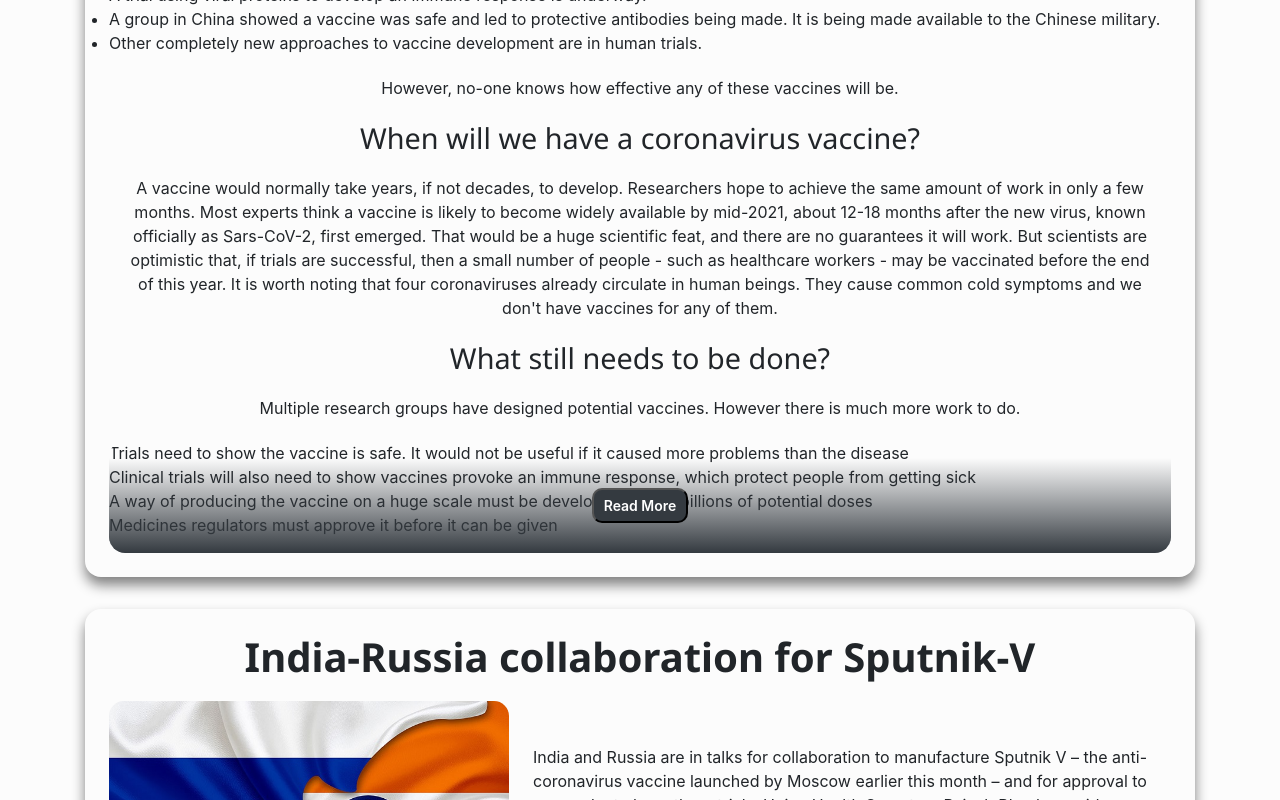
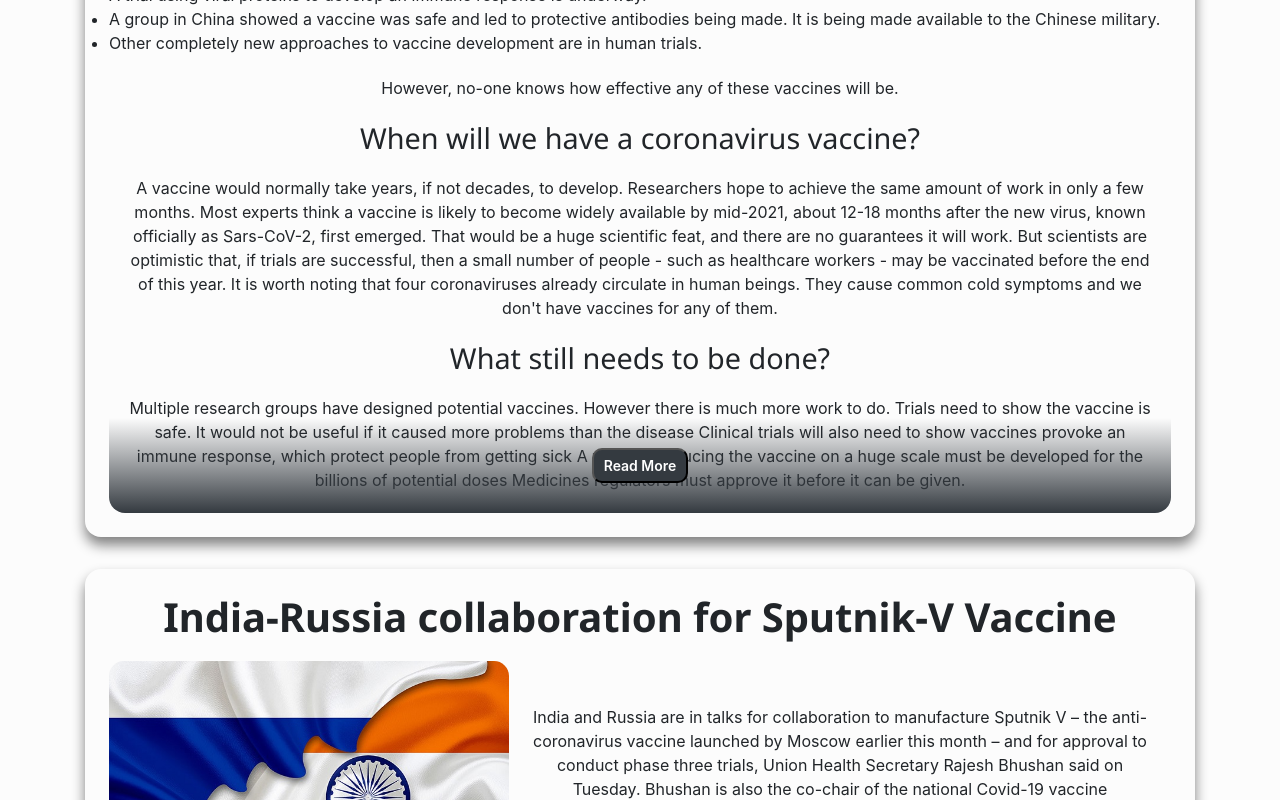
Before and after one commit to astromanish/corona-care, a React (Create React App) app: page /hope in a window 1280 px wide. Shown: the part 2000-2800 px from the top of the page. Built offline with nearby package versions, Linux system fonts and the light colour scheme.

Commit message:
final touch to hope and bored

```diff
--- a/src/components/DiscussionForum/ask-question.js
+++ b/src/components/DiscussionForum/ask-question.js
@@ -42,7 +42,7 @@ const AskQuestion = () => {
           <Form.Group>
             <Form.Control ref={quesRef}
               value={question} as="textarea" rows="3"
-              placeholder="Enter your question/experience"
+              placeholder="Enter question/experience you want to ask/share"
               onChange={(e) => setQuestion(e.target.value)} />
           </Form.Group>
           <Form.Group>
--- a/src/components/DiscussionForum/question.js
+++ b/src/components/DiscussionForum/question.js
@@ -102,7 +102,7 @@ const Question = (props) => {
                   pathname: `/discussion-forum/${props.ques._id}/answers`,
                   state: props.ques,
                 }}
-              >  14 Answers </Link></span>
+              >  Replies </Link></span>
             </div>
             {/* <div className="d-upvotes">
               <span>13 Upvotes </span>
--- a/src/components/bored.js
+++ b/src/components/bored.js
@@ -1,6 +1,6 @@
 import React from 'react'
 
-import kidsPlaying from "./img/kidsplaying.png";
+import kidsPlaying from "./img/kidsplaying1.png";
 import skills from "./img/skills.jpg";
 import games from './img/games.jpg';
 import selfCare from './img/selfcare.png';
@@ -100,11 +100,6 @@ const Bored = () => {
         self-isolation worthwhile.
       </p>
     </div>
-
-
-    <h3 className="sub-heading">
-      Here are a few ideas to help you get started.
-    </h3>
     <h2 className="heading">
       New Language.
     </h2>
@@ -248,7 +243,7 @@ const Bored = () => {
     <div className="imgbox">
       <img src={warriors} alt=""/>
     <p>
-      Given site https://covidwarriors.gov.in/ not working
+      Right now, our healthcare workers are on the frontlines of battling the novel coronavirus disease (COVID-19) that’s spreading rapidly throughout our city, state and nation. They are putting themselves in the path of this virus — in Chicago and around the world — in this unprecedented crisis. Our doctors, nurses, technicians, transporters, EMTs, pharmacists and everyone who supports patient care are rising to the occasion and caring for our most vulnerable populations.
     </p>
     </div>
 
--- a/src/components/header.js
+++ b/src/components/header.js
@@ -15,8 +15,8 @@ const Header = () => {
       <Navbar.Collapse id="responsive-navbar-nav">
         <Nav>
           <Nav.Link href={`/community-forum`}>Community Forum</Nav.Link>
-          <Nav.Link href={`/hope`}>Information</Nav.Link>
-          <Nav.Link href={`/bored`}>Bored?</Nav.Link>
+          <Nav.Link href={`/hope`}>Corona Essentials</Nav.Link>
+          <Nav.Link href={`/bored`}>Avoid Boredom</Nav.Link>
         </Nav>
         <Nav className="mr-auto">
           <NavDropdown
--- a/src/components/hope.js
+++ b/src/components/hope.js
@@ -79,20 +79,18 @@ const Hope = () => {
       But scientists are optimistic that, if trials are successful, then a small number of people - such as healthcare workers - may be vaccinated before the end of this year.
       It is worth noting that four coronaviruses already circulate in human beings. They cause common cold symptoms and we don't have vaccines for any of them.</p>
     <h2 className="heading">What still needs to be done?</h2>
-    <p>Multiple research groups have designed potential vaccines. However there is much more work to do.
+
+    <div className="sidebar-box">
+      <p>Multiple research groups have designed potential vaccines. However there is much more work to do.
+        Trials need to show the vaccine is safe. It would not be useful if it caused more problems than the disease
+      Clinical trials will also need to show vaccines provoke an immune response, which protect people from getting sick
+      A way of producing the vaccine on a huge scale must be developed for the billions of potential doses
+      Medicines regulators must approve it before it can be given.
     </p>
-    <div className="sidebar-box">
-      <ul>
-        <li>Trials need to show the vaccine is safe. It would not be useful if it caused more problems than the disease</li>
-        <li>Clinical trials will also need to show vaccines provoke an immune response, which protect people from getting sick</li>
-        <li>A way of producing the vaccine on a huge scale must be developed for the billions of potential doses</li>
-        <li>Medicines regulators must approve it before it can be given</li>
 
-      </ul>
       <p className="read-more">
         <a href="https://www.bbc.com/news/health-51665497" className="button">
           <button type="button" className="read-more-btn">Read More</button>
-
         </a>
       </p>
 
@@ -100,7 +98,7 @@ const Hope = () => {
   </div>
 
   <div className="box">
-          <h1 className="main-heading">India-Russia collaboration for Sputnik-V</h1>
+          <h1 className="main-heading">India-Russia collaboration for Sputnik-V Vaccine</h1>
     <div className="imgbox">
       <img src={indiaRus} alt="idia-russia flag"/>
       <p >India and Russia are in talks for collaboration to manufacture Sputnik V – the anti-coronavirus vaccine launched by Moscow earlier this month – and for approval to conduct phase three trials, Union Health Secretary Rajesh Bhushan said on
@@ -349,7 +347,7 @@ const Hope = () => {
       Some people who become ill with COVID-19 can also develop a bacterial infection as a complication. In this case, antibiotics may be recommended by a health care provider.
 
       There is currently no licensed medication to cure COVID-19. If you have symptoms, call your health care provider or COVID-19 hotline for assistance.</p>
-    <h2 className="heading">FACT: The prolonged use of medical masks* when properly worn, DOES NOT cause CO2 intoxication nor oxygen deficiency
+    <h2 className="heading">FACT: The prolonged use of medical masks when properly worn, DOES NOT cause CO2 intoxication nor oxygen deficiency
 
     </h2>
     <p>The prolonged use of medical masks can be uncomfortable. However, it does not lead to CO2 intoxication nor oxygen deficiency. While wearing a medical mask, make sure it fits properly and that it is tight enough to allow you to breathe
```
Also changed, not shown: src/components/img/kidsplaying1.png (added).
